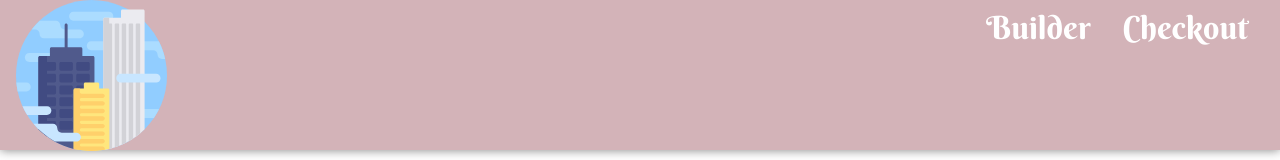
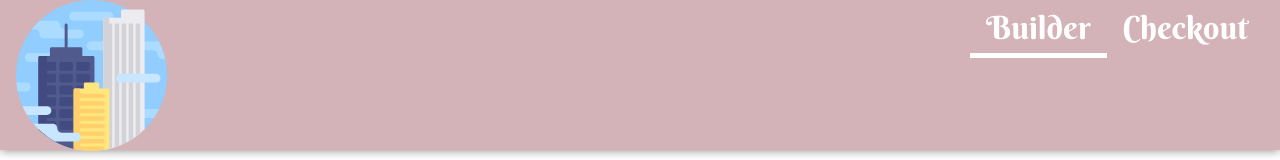
Before and after one commit to soltonbekov-aiymkyz/builder, a React (Create React App) app: page / in a window 1280 px wide. Shown: the top 160 px of the page. Built offline with nearby package versions, Linux system fonts and the light colour scheme; no server answers.

Commit message:
added new style

```diff
--- a/src/components/Nav/NavItem/NavItem.js
+++ b/src/components/Nav/NavItem/NavItem.js
@@ -1,8 +1,11 @@
+
+import { NavLink } from "react-router-dom";
 import classes from "./NavItem.module.css";
-const NavItem = ({ url, children, active }) => {
+const NavItem = ({ url, children, exact }) => {
   return (
     <li className={classes.NavItem}>
-      <a href={url} className={active ? classes.active : null}>{children}</a>
+
+      <NavLink to={url} activeClassName={classes.active} exact>{children}</NavLink>
     </li>
   );
 }
```
